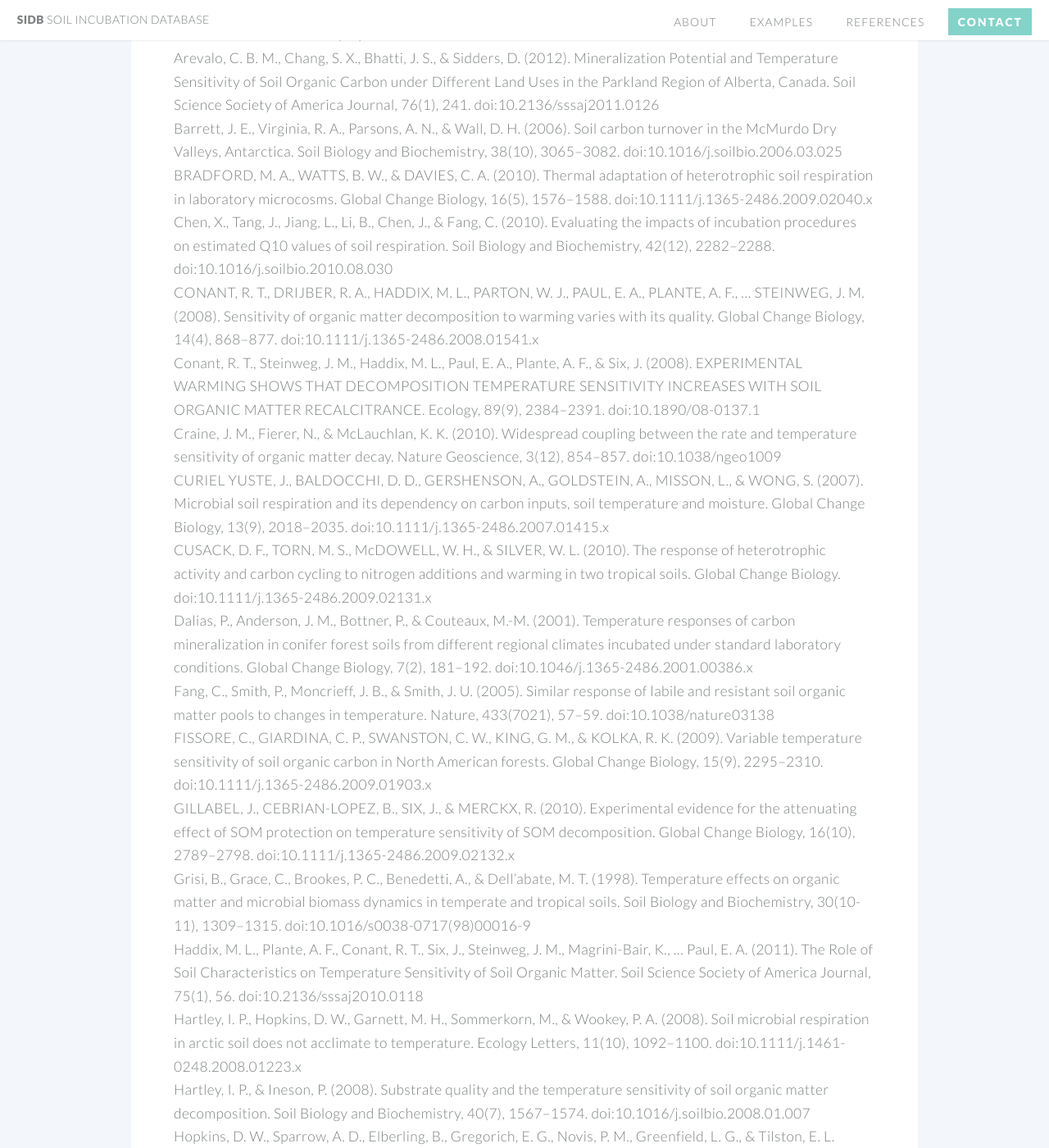
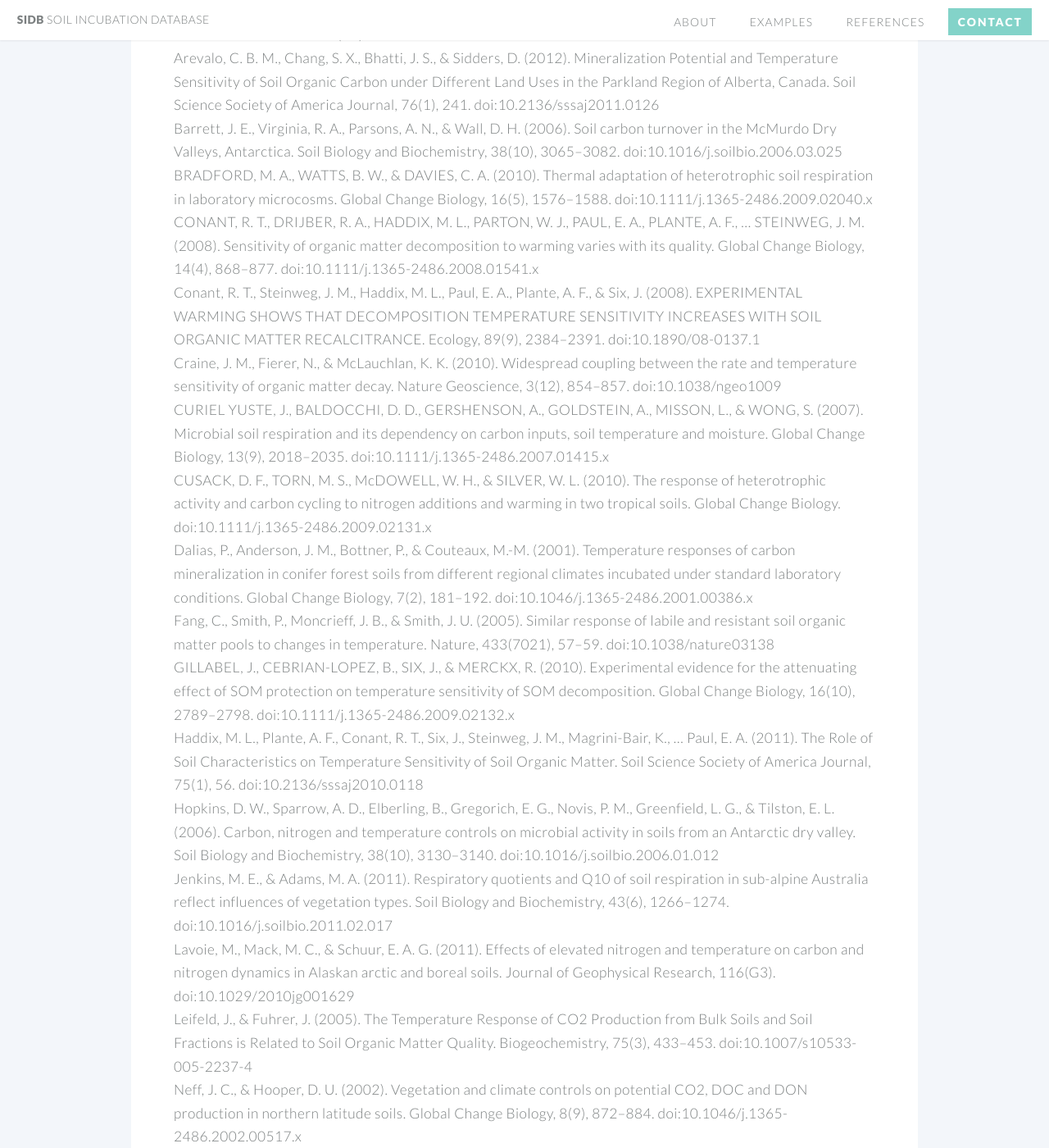
Before and after one commit to SoilBGC-Datashare/sidb, a Jekyll site: the page built from docs/references.md, in a window 1280 px wide and 1400 px high, scrolled down 560 px. Shown: the whole window at 82% size. Built offline with Jekyll 4.4.1, drawn with Linux system fonts in a browser that asks for light colours; some of the changed text lies outside the part shown.

```diff
--- a/docs/_data/summary.yml
+++ b/docs/_data/summary.yml
@@ -1,3 +1,3 @@
-entries: 36
-timeseries: 561
-datapoints: 10951
+entries: 30
+timeseries: 444.0
+datapoints: 8387
--- a/docs/references.md
+++ b/docs/references.md
@@ -4,13 +4,12 @@
 ---
 
 ## Studies within SIDB
-Currently, there are 36 entries in SIDB, which are from the following publications:
+Currently, there are 30 entries in SIDB, which are from the following publications:
 
 *  Andrews, J. A., Matamala, R., Westover, K. M., & Schlesinger, W. H. (2000). Temperature effects on the diversity of soil heterotrophs and the δ13C of soil-respired CO2. Soil Biology and Biochemistry, 32(5), 699–706. doi:10.1016/s0038-0717(99)00206-0
 *  Arevalo, C. B. M., Chang, S. X., Bhatti, J. S., & Sidders, D. (2012). Mineralization Potential and Temperature Sensitivity of Soil Organic Carbon under Different Land Uses in the Parkland Region of Alberta, Canada. Soil Science Society of America Journal, 76(1), 241. doi:10.2136/sssaj2011.0126
 *  Barrett, J. E., Virginia, R. A., Parsons, A. N., & Wall, D. H. (2006). Soil carbon turnover in the McMurdo Dry Valleys, Antarctica. Soil Biology and Biochemistry, 38(10), 3065–3082. doi:10.1016/j.soilbio.2006.03.025
 *  BRADFORD, M. A., WATTS, B. W., & DAVIES, C. A. (2010). Thermal adaptation of heterotrophic soil respiration in laboratory microcosms. Global Change Biology, 16(5), 1576–1588. doi:10.1111/j.1365-2486.2009.02040.x
-*  Chen, X., Tang, J., Jiang, L., Li, B., Chen, J., & Fang, C. (2010). Evaluating the impacts of incubation procedures on estimated Q10 values of soil respiration. Soil Biology and Biochemistry, 42(12), 2282–2288. doi:10.1016/j.soilbio.2010.08.030
 *  CONANT, R. T., DRIJBER, R. A., HADDIX, M. L., PARTON, W. J., PAUL, E. A., PLANTE, A. F., … STEINWEG, J. M. (2008). Sensitivity of organic matter decomposition to warming varies with its quality. Global Change Biology, 14(4), 868–877. doi:10.1111/j.1365-2486.2008.01541.x
 *  Conant, R. T., Steinweg, J. M., Haddix, M. L., Paul, E. A., Plante, A. F., & Six, J. (2008). EXPERIMENTAL WARMING SHOWS THAT DECOMPOSITION TEMPERATURE SENSITIVITY INCREASES WITH SOIL ORGANIC MATTER RECALCITRANCE. Ecology, 89(9), 2384–2391. doi:10.1890/08-0137.1
 *  Craine, J. M., Fierer, N., & McLauchlan, K. K. (2010). Widespread coupling between the rate and temperature sensitivity of organic matter decay. Nature Geoscience, 3(12), 854–857. doi:10.1038/ngeo1009
@@ -18,12 +17,8 @@
 *  CUSACK, D. F., TORN, M. S., McDOWELL, W. H., & SILVER, W. L. (2010). The response of heterotrophic activity and carbon cycling to nitrogen additions and warming in two tropical soils. Global Change Biology. doi:10.1111/j.1365-2486.2009.02131.x
 *  Dalias, P., Anderson, J. M., Bottner, P., & Couteaux, M.-M. (2001). Temperature responses of carbon mineralization in conifer forest soils from different regional climates incubated under standard laboratory conditions. Global Change Biology, 7(2), 181–192. doi:10.1046/j.1365-2486.2001.00386.x
 *  Fang, C., Smith, P., Moncrieff, J. B., & Smith, J. U. (2005). Similar response of labile and resistant soil organic matter pools to changes in temperature. Nature, 433(7021), 57–59. doi:10.1038/nature03138
-*  FISSORE, C., GIARDINA, C. P., SWANSTON, C. W., KING, G. M., & KOLKA, R. K. (2009). Variable temperature sensitivity of soil organic carbon in North American forests. Global Change Biology, 15(9), 2295–2310. doi:10.1111/j.1365-2486.2009.01903.x
 *  GILLABEL, J., CEBRIAN-LOPEZ, B., SIX, J., & MERCKX, R. (2010). Experimental evidence for the attenuating effect of SOM protection on temperature sensitivity of SOM decomposition. Global Change Biology, 16(10), 2789–2798. doi:10.1111/j.1365-2486.2009.02132.x
-*  Grisi, B., Grace, C., Brookes, P. C., Benedetti, A., & Dell’abate, M. T. (1998). Temperature effects on organic matter and microbial biomass dynamics in temperate and tropical soils. Soil Biology and Biochemistry, 30(10-11), 1309–1315. doi:10.1016/s0038-0717(98)00016-9
 *  Haddix, M. L., Plante, A. F., Conant, R. T., Six, J., Steinweg, J. M., Magrini-Bair, K., … Paul, E. A. (2011). The Role of Soil Characteristics on Temperature Sensitivity of Soil Organic Matter. Soil Science Society of America Journal, 75(1), 56. doi:10.2136/sssaj2010.0118
-*  Hartley, I. P., Hopkins, D. W., Garnett, M. H., Sommerkorn, M., & Wookey, P. A. (2008). Soil microbial respiration in arctic soil does not acclimate to temperature. Ecology Letters, 11(10), 1092–1100. doi:10.1111/j.1461-0248.2008.01223.x
-*  Hartley, I. P., & Ineson, P. (2008). Substrate quality and the temperature sensitivity of soil organic matter decomposition. Soil Biology and Biochemistry, 40(7), 1567–1574. doi:10.1016/j.soilbio.2008.01.007
 *  Hopkins, D. W., Sparrow, A. D., Elberling, B., Gregorich, E. G., Novis, P. M., Greenfield, L. G., & Tilston, E. L. (2006). Carbon, nitrogen and temperature controls on microbial activity in soils from an Antarctic dry valley. Soil Biology and Biochemistry, 38(10), 3130–3140. doi:10.1016/j.soilbio.2006.01.012
 *  Jenkins, M. E., & Adams, M. A. (2011). Respiratory quotients and Q10 of soil respiration in sub-alpine Australia reflect influences of vegetation types. Soil Biology and Biochemistry, 43(6), 1266–1274. doi:10.1016/j.soilbio.2011.02.017
 *  Lavoie, M., Mack, M. C., & Schuur, E. A. G. (2011). Effects of elevated nitrogen and temperature on carbon and nitrogen dynamics in Alaskan arctic and boreal soils. Journal of Geophysical Research, 116(G3). doi:10.1029/2010jg001629
@@ -32,11 +27,10 @@
 *  Niklińska, M., Maryański, M., & Laskowski, R. (1999). Biogeochemistry, 44(3), 239–257. doi:10.1023/a:1006049204600
 *  Reichstein, M., Bednorz, F., Broll, G., & Kätterer, T. (2000). Temperature dependence of carbon mineralisation: conclusions from a long-term incubation of subalpine soil samples. Soil Biology and Biochemistry, 32(7), 947–958. doi:10.1016/s0038-0717(00)00002-x
 *  Rey, A., Pegoraro, E., & Jarvis, P. G. (2008). Carbon mineralization rates at different soil depths across a network of European forest sites (FORCAST). European Journal of Soil Science, 59(6), 1049–1062. doi:10.1111/j.1365-2389.2008.01065.x
-*  REY, A., & JARVIS, P. (2006). Modelling the effect of temperature on carbon mineralization rates across a network of European forest sites (FORCAST). Global Change Biology, 12(10), 1894–1908. doi:10.1111/j.1365-2486.2006.01230.x
 *  Sierra, C. A., Malghani, S., & Loescher, H. W. (2016). Interactions among temperature, moisture, and oxygenconcentrations in controlling decomposition rates. Biogeosciences Discussions, 1–11. doi:10.5194/bg-2016-474
 *  Song, M., Jiang, J., Cao, G., & Xu, X. (2010). Effects of temperature, glucose and inorganic nitrogen inputs on carbon mineralization in a Tibetan alpine meadow soil. European Journal of Soil Biology, 46(6), 375–380. doi:10.1016/j.ejsobi.2010.09.003
 *  Stewart, C. E., Paustian, K., Conant, R. T., Plante, A. F., & Six, J. (2008). Soil carbon saturation: Evaluation and corroboration by long-term incubations. Soil Biology and Biochemistry, 40(7), 1741–1750. doi:10.1016/j.soilbio.2008.02.014
-*  TOWNSEND, A. R., VITOUSEK, P. M., DESMARAIS, D. J., & THARPE, A. (1997). Biogeochemistry, 38(1), 1–17. doi:10.1023/a:1017942918708
+*  NULL
 *  Wang, X., Li, X., Hu, Y., Lv, J., Sun, J., Li, Z., & Wu, Z. (2010). Effect of temperature and moisture on soil organic carbon mineralization of predominantly permafrost peatland in the Great Hing’an Mountains, Northeastern China. Journal of Environmental Sciences, 22(7), 1057–1066. doi:10.1016/s1001-0742(09)60217-5
 *  Wickland, K. P., & Neff, J. C. (2007). Decomposition of soil organic matter from boreal black spruce forest: environmental and chemical controls. Biogeochemistry, 87(1), 29–47. doi:10.1007/s10533-007-9166-3
 *  Winkler, J. P., Cherry, R. S., & Schlesinger, W. H. (1996). The Q10 relationship of microbial respiration in a temperate forest soil. Soil Biology and Biochemistry, 28(8), 1067–1072. doi:10.1016/0038-0717(96)00076-4
```
Also changed, not shown: docs/assets/incubationTime.png, docs/assets/map.png, 7 other files.
